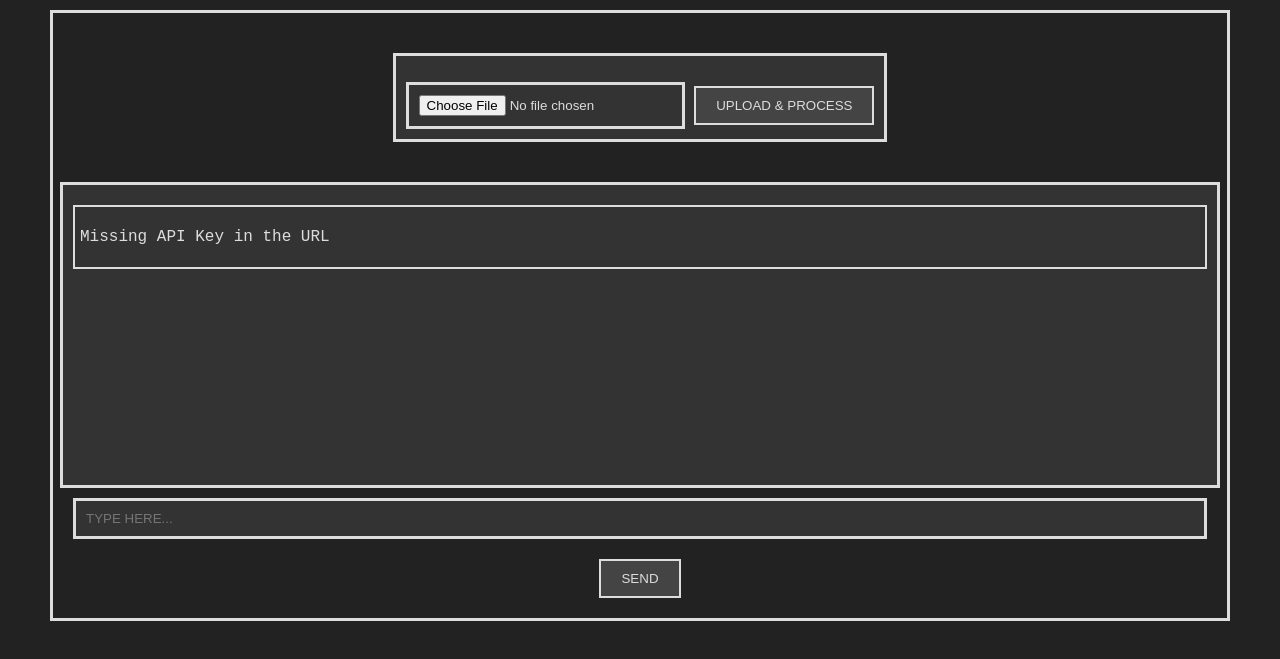
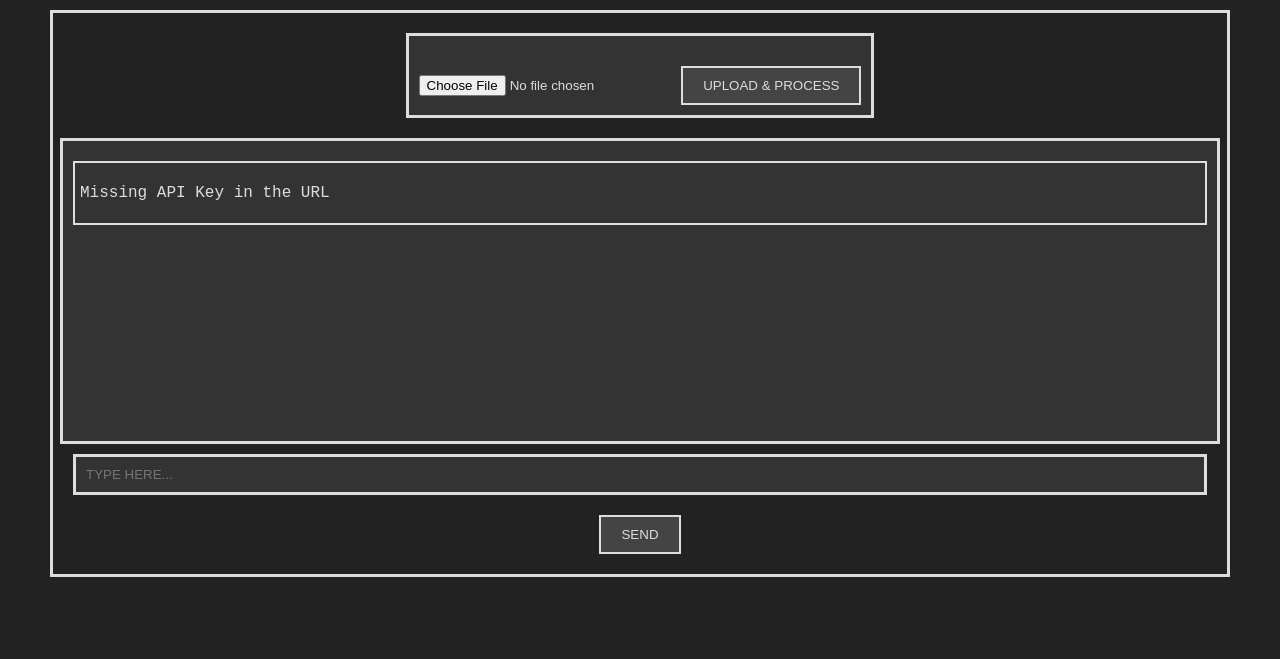
Before and after one commit to matthoffner/home-doctor, a website built with Vite: page src/index.html in a window 1280 px wide. Shown: the part 91-750 px from the top of the page. Built offline with nearby package versions, Linux system fonts and the light colour scheme.

Commit message:
Update index.html

```diff
--- a/src/index.html
+++ b/src/index.html
@@ -56,7 +56,6 @@
         }
 
         #upload-section {
-            margin: 20px 0;
             border: 3px solid #ddd;
             padding: 10px;
             background-color: #333;
@@ -78,8 +77,6 @@
         }
 
         input[type="file"] {
-            padding: 10px;
-            border: 3px solid #ddd;
             background: #333;
             color: #ddd;
         }
```
